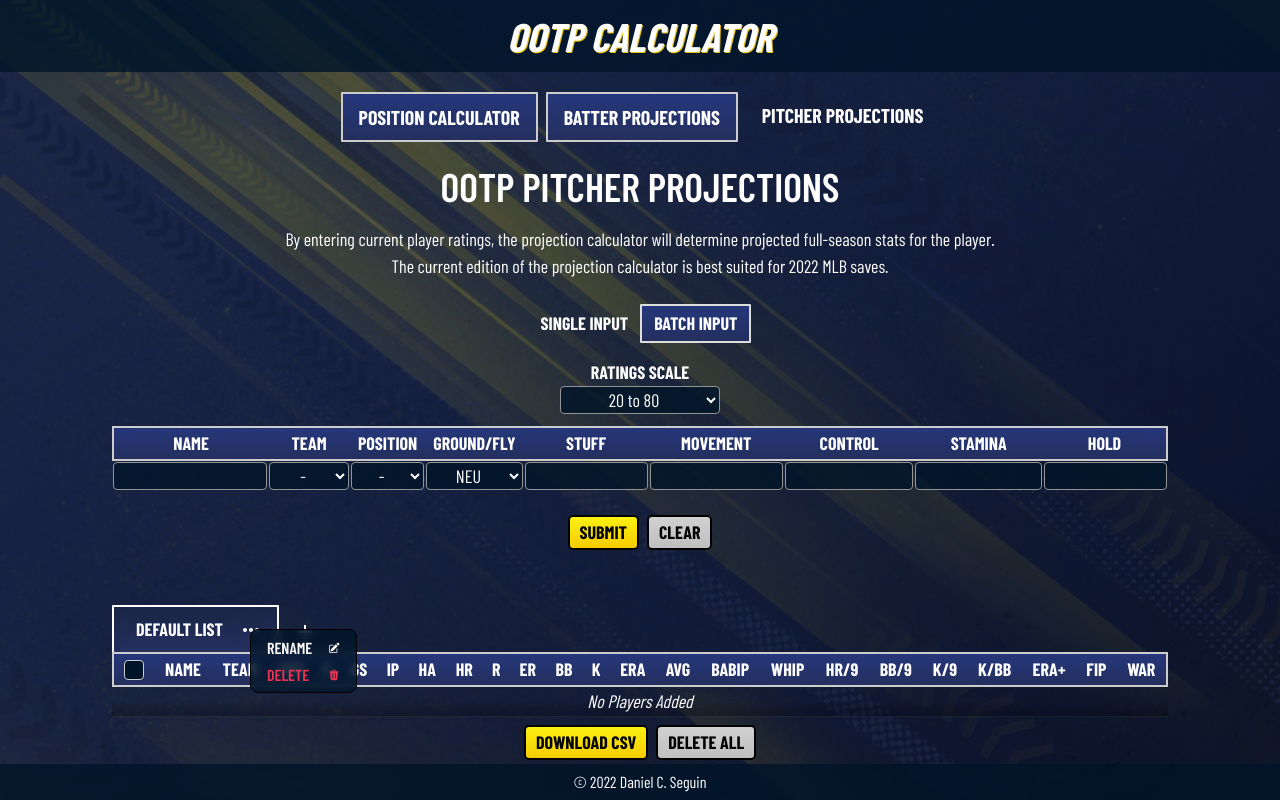
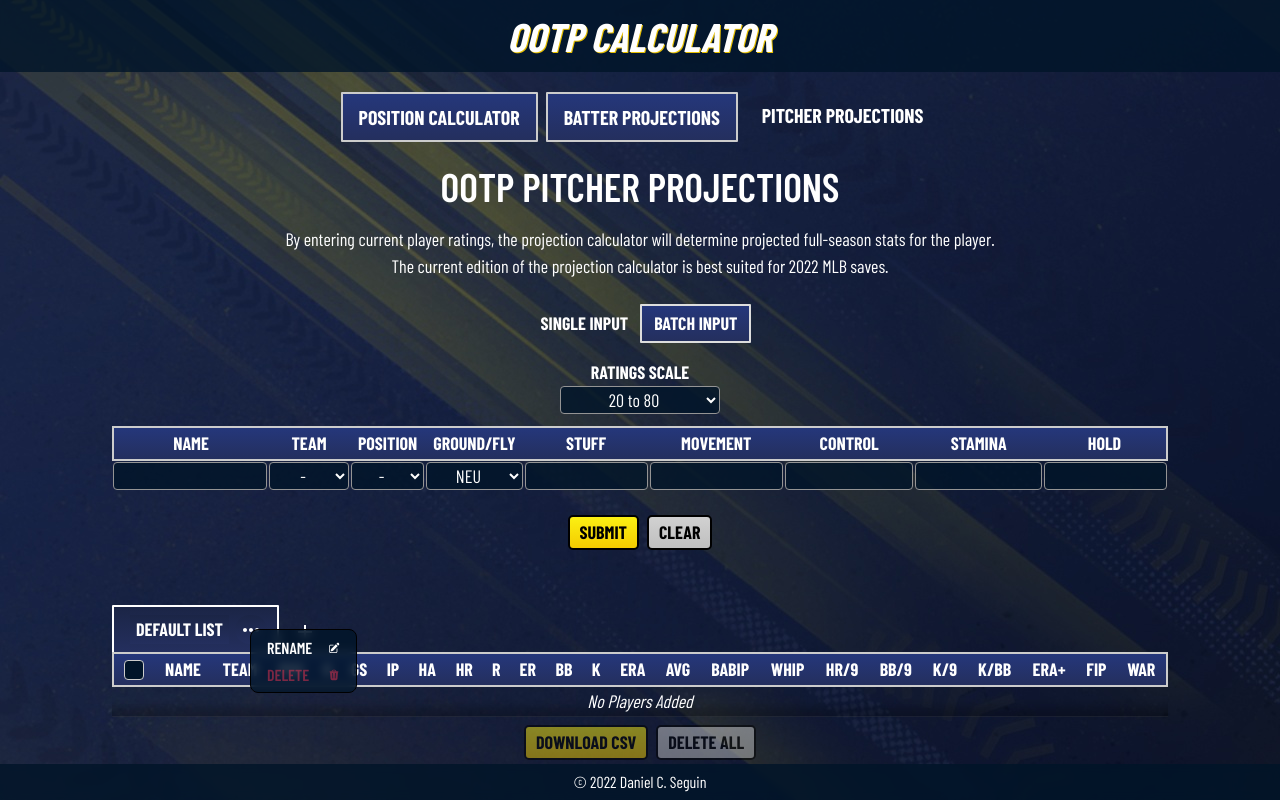
Before and after one commit to danseguin23/ootp-calculator, a Vue app: page /pitcher-projections in a window 1280 px wide. Both pictures are taken after a click on the button 250 px from the left and 629 px from the top of the page. Shown: the top 800 px of the page. Built offline with nearby package versions, Linux system fonts and the light colour scheme; a web font is replaced by a local one.

Commit message:
Disable download/delete when table is empty

```diff
--- a/src/App.vue
+++ b/src/App.vue
@@ -198,16 +198,19 @@
   background-image: var(--gradient-secondary);
 }
 
+/*
 .button-submit:hover {
   background-image: var(--gradient-secondary-hover);
 }
+*/
 
-/*
+.button-submit:disabled, .button-clear:disabled {
+  opacity: 0.5;
+}
+
 .button-submit:hover:not(:disabled) {
-  color: var(--color-secondary);
-  background-color: black;
+  background-image: var(--gradient-secondary-hover);
 }
-*/
 
 .button-clear {
   color: black;
--- a/src/components/MoreOptions.vue
+++ b/src/components/MoreOptions.vue
@@ -4,7 +4,7 @@
       <h3>Rename</h3>
       <img src="/img/edit.svg" alt="" width="12">
     </div>
-    <div class="more-options-item options-delete" @click="remove()">
+    <div class="more-options-item options-delete" @click="remove()" :class="{ disabled: lastList }">
       <h3>Delete</h3>
       <img src="/img/delete.svg" alt="" width="12">
     </div>
@@ -16,7 +16,8 @@
   name: 'MoreOptions',
   data() {
     return {
-      options: null
+      options: null,
+      lastList: false
     }
   },
   mounted() {
@@ -25,10 +26,12 @@
     // this.show(0, 0);
   },
   methods: {
-    show(x, y) {
+    show(x, y, lastList) {
+      this.lastList = lastList;
       this.options.style.display = 'block';
       this.options.style.left = x + 'px';
       this.options.style.top = y + 'px';
+      console.log(this.lastList);
     },
 
     hide() {
@@ -86,4 +89,9 @@
 .options-delete {
   color: var(--color-red);
 }
+
+.options-delete.disabled {
+  pointer-events: none;
+  opacity: 0.5;
+}
 </style>
--- a/src/components/Projections.vue
+++ b/src/components/Projections.vue
@@ -343,7 +343,7 @@
 
     showMoreOptions(event, list) {
       this.optionList = list;
-      this.moreOptions.show(event.pageX, event.pageY);
+      this.moreOptions.show(event.pageX, event.pageY, this.lists.length <= 1);
       event.target.parentElement.addEventListener('blur', () => {
         setTimeout(() => {
           this.moreOptions.hide();
--- a/src/components/Projections/ProjectionTable.vue
+++ b/src/components/Projections/ProjectionTable.vue
@@ -18,8 +18,8 @@
     </tbody>
   </table>
 </div>
-<button class="button-submit" type="button" @click="download()">Download CSV</button>
-<button class="button-clear" type="button" @click="deleteSelected()">{{buttonLabel}}</button>
+<button class="button-submit" type="button" @click="download()" :disabled="players.length == 0">Download CSV</button>
+<button class="button-clear" type="button" @click="deleteSelected()" :disabled="players.length == 0">{{buttonLabel}}</button>
 </template>
 
 <script>
```
